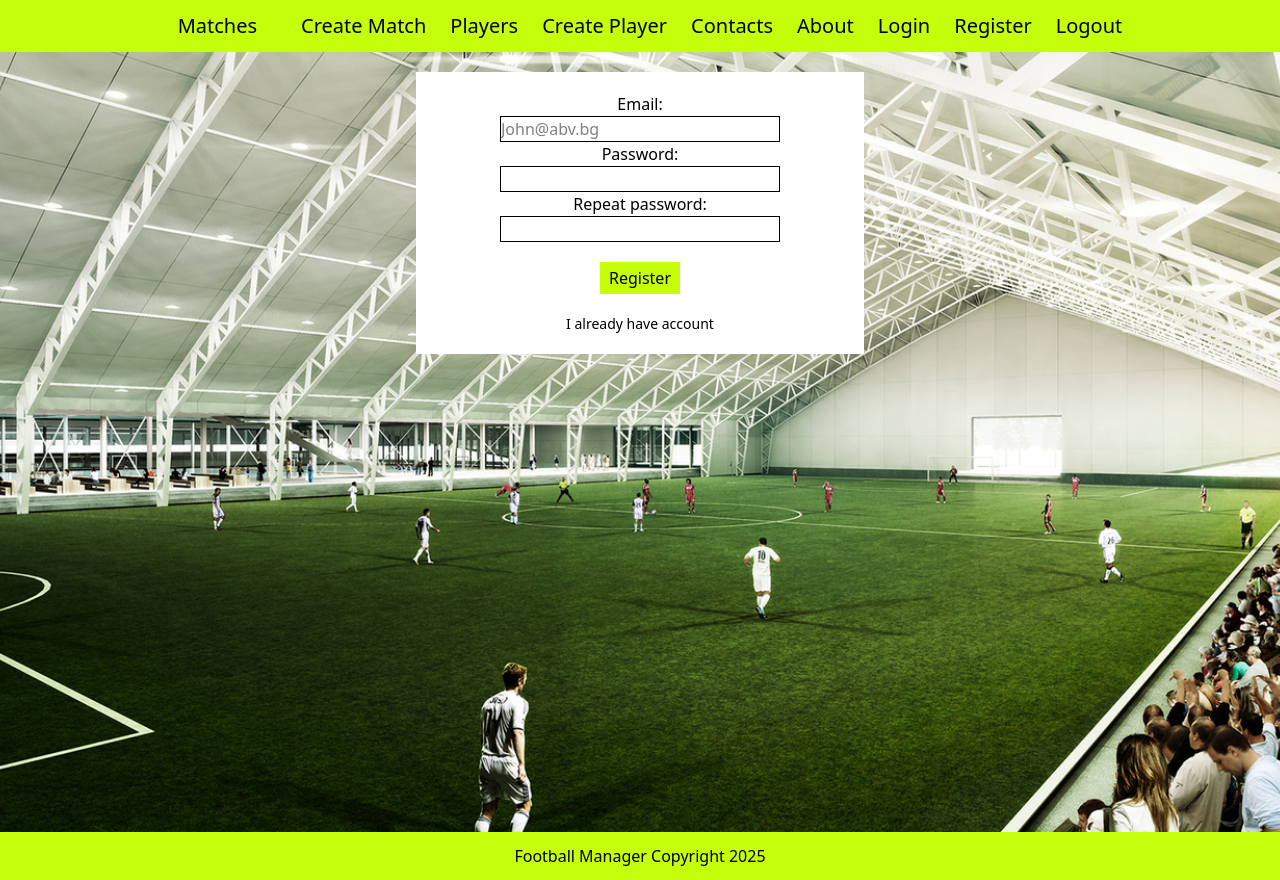
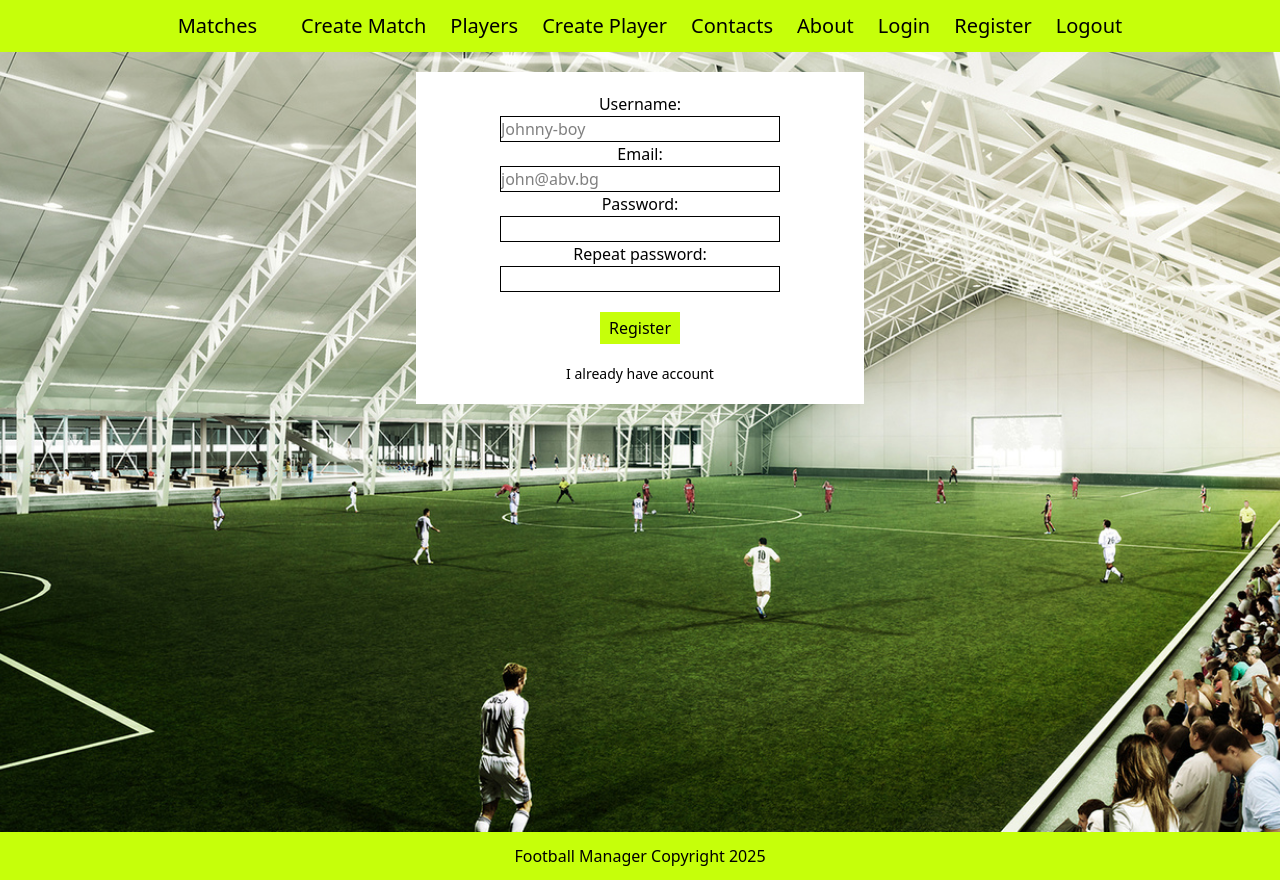
Before and after one commit to Simeonov11/SoftUni-Project-Football-Manager, a React (Vite) app in the folder client/: page /register in a window 1280 px wide. Built offline with nearby package versions, Linux system fonts and the light colour scheme.

Commit message:
Add user register

```diff
--- a/client/src/api/authApi.js
+++ b/client/src/api/authApi.js
@@ -22,3 +22,13 @@ export const useLogin = () => {
         login,
     }
 }
+
+export const useRegister = () => {
+    const register = (username, email, password) => {
+        return request.post(`${baseUrl}/register`, { username, email, password });
+    }
+
+    return {
+        register,
+    }
+}
--- a/client/src/components/register/Register.jsx
+++ b/client/src/components/register/Register.jsx
@@ -1,17 +1,45 @@
+import { Link, useNavigate } from "react-router";
+import { useRegister } from "../../api/authApi.js";
+import { useContext } from "react";
+import { UserContext } from "../../contexts/userContext.js";
+
 export default function Register() {
+    const navigate = useNavigate();
+    const { register } = useRegister();
+    const { userLoginHandler } = useContext(UserContext);
+
+    const registerHandler = async (formData) => {
+        const { username, email, password, rePassword } = Object.fromEntries(formData);
+
+        if (password !== rePassword) {
+            // TODO: error message
+            console.log('Password missmatch');
+
+            return;
+        }
+
+        const authData = await register(username, email, password);
+
+        userLoginHandler(authData);
+
+        navigate('/');
+    }
+
     return (
         <>
             <div className="grid auto-rows-max grid-flow-rows bg-[url('/images/Futsal_Commercial-1.jpg')] bg-no-repeat bg-cover min-h-195 bg-center py-5">
                 <div className="content w-md bg-white mx-auto text-center p-5">
-                    <form action="" className="flex flex-col w-70 mx-auto">
+                    <form action={registerHandler} className="flex flex-col w-70 mx-auto">
+                        <label>Username:</label>
+                        <input type="text" name="username" id="username" placeholder="Johnny-boy" className="border-1" />
                         <label>Email:</label>
-                        <input type="text" name="email" id="email" placeholder="John@abv.bg" className="border-1" />
+                        <input type="text" name="email" id="email" placeholder="john@abv.bg" className="border-1" />
                         <label>Password:</label>
-                        <input type="text" name="password" id="password" placeholder="" className="border-1" />
+                        <input type="password" name="password" id="password" placeholder="" className="border-1" />
                         <label>Repeat password:</label>
-                        <input type="text" name="re-password" id="re-password" placeholder="" className="border-1" />
+                        <input type="password" name="rePassword" id="rePassword" placeholder="" className="border-1" />
                         <input type="submit" id="btn" value="Register" className="bg-[#c6ff0a] hover:bg-green-300 mt-5 py-1 px-2 w-20 mx-auto" />
-                        <div className="mt-5 text-sm"><a href="" className="py-1 px-5">I already have account</a></div>
+                        <div className="mt-5 text-sm"><Link to="/login" className="py-1 px-5">I already have account</Link></div>
                     </form>
                 </div>
             </div>
```
